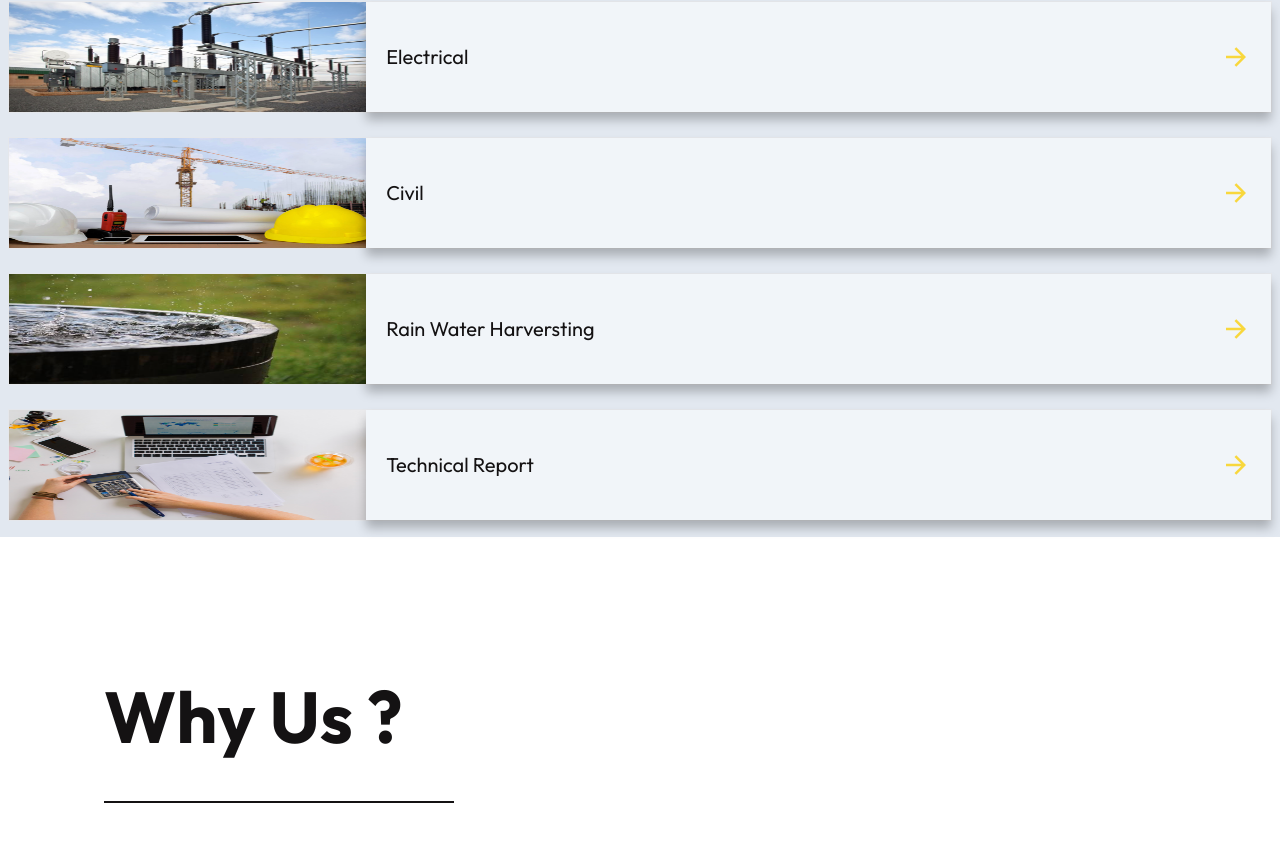
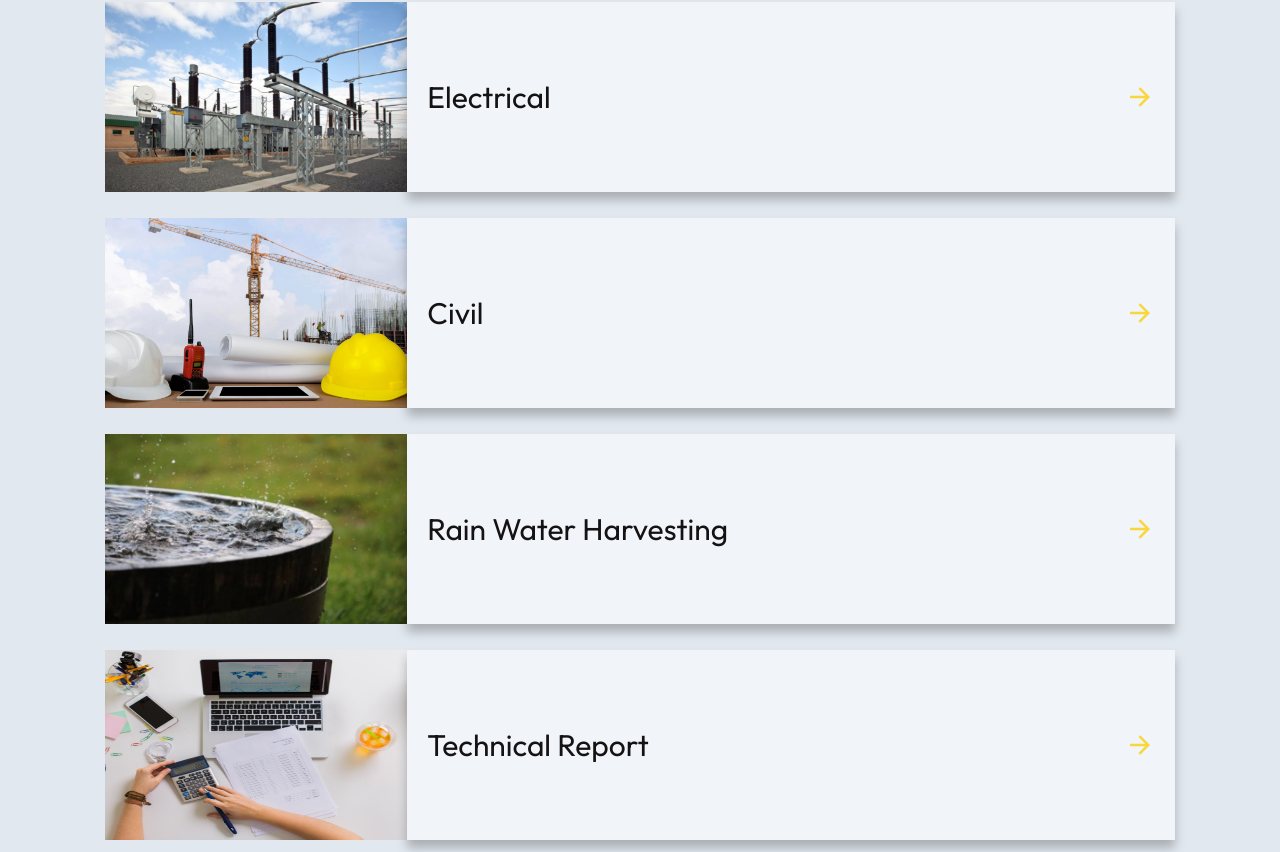
Before and after one commit to Pushkar-Codes/dummy-deploy, a Next.js app: page / in a window 1280 px wide. Shown: the part 3588-4440 px from the top of the page. Built offline with nearby package versions, Linux system fonts and the light colour scheme.

Commit message:
electrical route acc

```diff
--- a/src/app/electrical/page.tsx
+++ b/src/app/electrical/page.tsx
@@ -2,6 +2,7 @@
 import Footer from "@/components/footer";
 import Navbar from "@/components/navbar";
 import ServiceCard from "@/components/service-cards";
+import { motion } from "framer-motion";
 import Image from "next/image";
 import Link from "next/link";
 
@@ -11,20 +12,26 @@ export default function Electrical() {
       <Navbar />
       {/* Page1 here... */}
       <div className="flex-grow relative">
-        <div className="relative w-full h-[500px]">
+        <div className="relative w-full h-[500px] lg:h-[600px]">
           <Image
             src="/bg-images/electrical-service.jpg"
             alt="SNPI Logo"
             layout="fill"
             objectFit="cover"
           />
-          <div className="absolute  px-2 " style={{ top: "290px", left: "0" }}>
-            <p className="text-white text-2xl font-semibold">
+        </div>
+
+        <div
+          className="absolute px-2 flex w-[80%] flex-col"
+          style={{ top: "270px", left: "0" }}
+        >
+          <div className="relative">
+            <p className="absolute text-white text-4xl font-semibold lg:text-7xl lg:top-[-20px] lg:px-24">
               Electrical services we offer at SN Power & Infra
             </p>
           </div>
-          <div className="absolute px-2 " style={{ top: "370px", left: "0" }}>
-            <p className="text-white">
+          <div className="mt-32 lg:mt-40">
+            <p className="text-white lg:text-2xl lg:px-24">
               Our expertise spans residential, commercial, and industrial
               sectors, ensuring top-notch solutions for lighting, wiring, and
               electrical systems.
@@ -34,30 +41,7 @@ export default function Electrical() {
 
         {/* Page 2 here... */}
 
-        {/* Each item starts here */}
-        {/* <div className="flex w-full px-2 my-4">
-            <svg
-              xmlns="http://www.w3.org/2000/svg"
-              viewBox="0 0 24 24"
-              fill="rgba(250,207,14,0.8)"
-              width={24}
-              height={24}
-              className="flex-shrink-0 mr-3"
-            >
-              <path fill="none" d="M0 0h24v24H0z"></path>
-              <path d="M17 2V4H20.0066C20.5552 4 21 4.44495 21 4.9934V21.0066C21 21.5552 20.5551 22 20.0066 22H3.9934C3.44476 22 3 21.5551 3 21.0066V4.9934C3 4.44476 3.44495 4 3.9934 4H7V2H17ZM7 6H5V20H19V6H17V8H7V6ZM9 16V18H7V16H9ZM9 13V15H7V13H9ZM9 10V12H7V10H9ZM15 4H9V6H15V4Z"></path>
-            </svg>
-            <div className="text-[#141213]">
-              <h2 className="font-semibold inline">Field Survey:</h2>{" "}
-              <p className="">
-                Conducting on-site assessments to gather essential data for
-                project planning and execution.
-              </p>
-            </div>
-          </div> */}
-        {/* Repeat similar blocks for each item */}
-
-        <div className="py-10 bg-white px-2 text-[#141213]">
+        <div className="py-10 bg-white px-2 text-[#141213] text-justify lg:text-2xl lg:flex lg:justify-center lg:items-center lg:px-24 lg:py-24">
           <p>
             The electrical services offered at SN Power & Infra are tailored to
             meet diverse needs, from residential to industrial projects. Our
@@ -97,12 +81,18 @@ export default function Electrical() {
           </div>
         </div>
 
+        <div className="w-full h-auto bg-slate-200 space-y-6 py-12">
+          <h2 className="text-[#141213] text-4xl px-2 py-12 lg:text-4xl font-semibold lg:px-24 lg:py-8">
+            Other Services We Offer :
+          </h2>
           {/* Page 3 here... */}
-
-        <div className="px-2 space-y-6 py-10 bg-white  ">
-          {/* Civil card */}
-
-          <div className="w-f h-28 border flex ">
+          <motion.div
+            className="w-full h-28 border flex lg:px-24 lg:h-48"
+            whileHover={{
+              scale: 1.05,
+              boxShadow: "0 12px 15px rgba(0, 0, 0, 0.3)",
+            }}
+          >
             <div className="w-[40%] h-full">
               <Image
                 className="ml-auto h-full lg:w-full lg:ml-0 lg:max-h-screen"
@@ -116,9 +106,9 @@ export default function Electrical() {
               className="bg-slate-100 w-full flex justify-between items-center px-5"
               style={{ boxShadow: "0 8px 10px rgba(0, 0, 0, 0.25)" }}
             >
-              <h2 className="text-xl text-[#141213]">Civil</h2>
+              <h2 className="text-xl text-[#141213] lg:text-3xl">Civil</h2>
               <div>
-                <Link href="/electrical">
+                <Link className="arraow-hover" href="/civil">
                   <svg
                     xmlns="http://www.w3.org/2000/svg"
                     viewBox="0 0 24 24"
@@ -132,10 +122,16 @@ export default function Electrical() {
                 </Link>
               </div>
             </div>
-          </div>
+          </motion.div>
 
           {/* Rain water card */}
-          <div className="w-f h-28 border flex ">
+          <motion.div
+            className="w-full h-28 border flex lg:px-24 lg:h-48"
+            whileHover={{
+              scale: 1.05,
+              boxShadow: "0 12px 15px rgba(0, 0, 0, 0.3)",
+            }}
+          >
             <div className="w-[40%] h-full">
               <Image
                 className="ml-auto h-full lg:w-full lg:ml-0 lg:max-h-screen"
@@ -149,7 +145,10 @@ export default function Electrical() {
               className="bg-slate-100 w-full flex justify-between items-center px-5"
               style={{ boxShadow: "0 8px 10px rgba(0, 0, 0, 0.25)" }}
             >
-              <h2 className="text-xl text-[#141213]">Rain Water Harversting</h2>
+              <h2 className="text-xl text-[#141213] lg:text-3xl">
+                Rain Water Harvesting
+              </h2>
+              <Link className="arraow-hover" href="/civil">
                 <svg
                   xmlns="http://www.w3.org/2000/svg"
                   viewBox="0 0 24 24"
@@ -160,12 +159,18 @@ export default function Electrical() {
                   <path fill="none" d="M0 0h24v24H0z"></path>
                   <path d="M16.1716 10.9999L10.8076 5.63589L12.2218 4.22168L20 11.9999L12.2218 19.778L10.8076 18.3638L16.1716 12.9999H4V10.9999H16.1716Z"></path>
                 </svg>
+              </Link>
             </div>
-          </div>
+          </motion.div>
 
           {/* Technical report card */}
-
-          <div className="w-f h-28 border flex ">
+          <motion.div
+            className="w-full h-28 border flex lg:px-24 lg:h-48"
+            whileHover={{
+              scale: 1.05,
+              boxShadow: "0 12px 15px rgba(0, 0, 0, 0.3)",
+            }}
+          >
             <div className="w-[40%] h-full">
               <Image
                 className="ml-auto h-full lg:w-full lg:ml-0 lg:max-h-screen"
@@ -179,7 +184,10 @@ export default function Electrical() {
               className="bg-slate-100 w-full flex justify-between items-center px-5"
               style={{ boxShadow: "0 8px 10px rgba(0, 0, 0, 0.25)" }}
             >
-              <h2 className="text-xl text-[#141213]">Technical Report</h2>
+              <h2 className="text-xl text-[#141213] lg:text-3xl">
+                Technical Report
+              </h2>
+              <Link className="arraow-hover" href="/civil">
                 <svg
                   xmlns="http://www.w3.org/2000/svg"
                   viewBox="0 0 24 24"
@@ -190,8 +198,9 @@ export default function Electrical() {
                   <path fill="none" d="M0 0h24v24H0z"></path>
                   <path d="M16.1716 10.9999L10.8076 5.63589L12.2218 4.22168L20 11.9999L12.2218 19.778L10.8076 18.3638L16.1716 12.9999H4V10.9999H16.1716Z"></path>
                 </svg>
+              </Link>
             </div>
-          </div>
+          </motion.div>
         </div>
       </div>
 
--- a/src/app/globals.css
+++ b/src/app/globals.css
@@ -19,6 +19,15 @@
 
 /* Hover effect for glowing */
 .button1:hover {
+  box-shadow: 0 0 20px #facf0ecc;
+}
+
+.arraow-hover {
+  transition: box-shadow 0.3s ease-in-out;
+  display: flex;
+}
+
+.arraow-hover:hover {
   box-shadow: 0 0 20px #facf0ecc;
 }
 
--- a/src/components/hero-main.tsx
+++ b/src/components/hero-main.tsx
@@ -153,66 +153,20 @@ export default function Heropage() {
 
       {/* Hero page 4 starts from here... */}
 
-      <div className="bg-slate-200 w-full min-h-screen ">
+      <div className="bg-slate-200 w-full min-h-auto pb-14">
         <h2 className="text-[#141213] text-4xl px-2 py-12 lg:text-7xl font-semibold lg:px-24 lg:py-24">
-          Services we offer :
+          Services We Offer :
         </h2>
-        {/* <div className="lg:flex lg:px-24 lg:py-18">
-          <ServiceCard
-            title="Electrical"
-            descriptions={[
-              "Survey & Mapping of Electrical Distribution Network",
-              "Bid Process Management",
-              "Preparation of AutoCAD Drawings",
-              "Execution Plan Development",
-              "Preparation of Monthly Progress Reports",
-              // "Supply Chain Management",
-              // "Examination of Technical Specifications",
-              // "Project Supervision and Management",
-            ]}
-            linkText="Explore more"
-            linkUrl="https://example.com"
-          />
 
-          <br />
-          <br />
-
-          <ServiceCard
-            title="Civil"
-            descriptions={[
-              "Architectural and Structural Drawings",
-              "Project Execution App",
-              "Infrastructure Mapping",
-              "Execution Plan",
-              "Progress Reporting",
-              // "Supply Chain Management",
-              // "Work Progress Review",
-              // "Project Closure",
-              // "Staff Management",
-              // "Project Supervision",
-            ]}
-            linkText="Explore more"
-            linkUrl="https://example.com"
-          />
-
-          <br />
-          <br />
-
-          <ServiceCard
-            title="Others"
-            descriptions={[
-              "Preparation of Disaster Management Plan",
-              "Rain Water Harvesting Management",
-              "Designing of interior & exterior lighting system",
-              "Digitization of office record",
-            ]}
-            linkText=""
-            linkUrl=""
-          />
-        </div> */}
         <div className="px-2 space-y-6">
           {/* Electrical card */}
-          <div className="w-f h-28 border flex ">
+          <motion.div
+            className="w-full h-28 border flex lg:px-24 lg:h-48"
+            whileHover={{
+              scale: 1.05,
+              boxShadow: "0 12px 15px rgba(0, 0, 0, 0.3)",
+            }}
+          >
             <div className="w-[40%] h-full">
               <Image
                 className="ml-auto h-full lg:w-full lg:ml-0 lg:max-h-screen"
@@ -226,9 +180,9 @@ export default function Heropage() {
               className="bg-slate-100 w-full flex justify-between items-center px-5"
               style={{ boxShadow: "0 8px 10px rgba(0, 0, 0, 0.25)" }}
             >
-              <h2 className="text-xl text-[#141213]">Electrical</h2>
+              <h2 className="text-xl text-[#141213] lg:text-3xl">Electrical</h2>
               <div>
-                <Link href="/electrical">
+                <Link className="arraow-hover" href="/electrical">
                   <svg
                     xmlns="http://www.w3.org/2000/svg"
                     viewBox="0 0 24 24"
@@ -242,11 +196,16 @@ export default function Heropage() {
                 </Link>
               </div>
             </div>
-          </div>
+          </motion.div>
 
           {/* Civil card */}
-
-          <div className="w-f h-28 border flex ">
+          <motion.div
+            className="w-full h-28 border flex lg:px-24 lg:h-48"
+            whileHover={{
+              scale: 1.05,
+              boxShadow: "0 12px 15px rgba(0, 0, 0, 0.3)",
+            }}
+          >
             <div className="w-[40%] h-full">
               <Image
                 className="ml-auto h-full lg:w-full lg:ml-0 lg:max-h-screen"
@@ -260,9 +219,9 @@ export default function Heropage() {
               className="bg-slate-100 w-full flex justify-between items-center px-5"
               style={{ boxShadow: "0 8px 10px rgba(0, 0, 0, 0.25)" }}
             >
-              <h2 className="text-xl text-[#141213]">Civil</h2>
+              <h2 className="text-xl text-[#141213] lg:text-3xl">Civil</h2>
               <div>
-                <Link href="/electrical">
+                <Link className="arraow-hover" href="/civil">
                   <svg
                     xmlns="http://www.w3.org/2000/svg"
                     viewBox="0 0 24 24"
@@ -276,11 +235,16 @@ export default function Heropage() {
                 </Link>
               </div>
             </div>
-          </div>
+          </motion.div>
 
           {/* Rain water card */}
-
-          <div className="w-f h-28 border flex ">
+          <motion.div
+            className="w-full h-28 border flex lg:px-24 lg:h-48"
+            whileHover={{
+              scale: 1.05,
+              boxShadow: "0 12px 15px rgba(0, 0, 0, 0.3)",
+            }}
+          >
             <div className="w-[40%] h-full">
               <Image
                 className="ml-auto h-full lg:w-full lg:ml-0 lg:max-h-screen"
@@ -294,7 +258,10 @@ export default function Heropage() {
               className="bg-slate-100 w-full flex justify-between items-center px-5"
               style={{ boxShadow: "0 8px 10px rgba(0, 0, 0, 0.25)" }}
             >
-              <h2 className="text-xl text-[#141213]">Rain Water Harversting</h2>
+              <h2 className="text-xl text-[#141213] lg:text-3xl">
+                Rain Water Harvesting
+              </h2>
+              <Link className="arraow-hover" href="/civil">
                 <svg
                   xmlns="http://www.w3.org/2000/svg"
                   viewBox="0 0 24 24"
@@ -305,12 +272,18 @@ export default function Heropage() {
                   <path fill="none" d="M0 0h24v24H0z"></path>
                   <path d="M16.1716 10.9999L10.8076 5.63589L12.2218 4.22168L20 11.9999L12.2218 19.778L10.8076 18.3638L16.1716 12.9999H4V10.9999H16.1716Z"></path>
                 </svg>
+              </Link>
             </div>
-          </div>
+          </motion.div>
 
           {/* Technical report card */}
-
-          <div className="w-f h-28 border flex ">
+          <motion.div
+            className="w-full h-28 border flex lg:px-24 lg:h-48"
+            whileHover={{
+              scale: 1.05,
+              boxShadow: "0 12px 15px rgba(0, 0, 0, 0.3)",
+            }}
+          >
             <div className="w-[40%] h-full">
               <Image
                 className="ml-auto h-full lg:w-full lg:ml-0 lg:max-h-screen"
@@ -324,7 +297,10 @@ export default function Heropage() {
               className="bg-slate-100 w-full flex justify-between items-center px-5"
               style={{ boxShadow: "0 8px 10px rgba(0, 0, 0, 0.25)" }}
             >
-              <h2 className="text-xl text-[#141213]">Technical Report</h2>
+              <h2 className="text-xl text-[#141213] lg:text-3xl">
+                Technical Report
+              </h2>
+              <Link className="arraow-hover" href="/civil">
                 <svg
                   xmlns="http://www.w3.org/2000/svg"
                   viewBox="0 0 24 24"
@@ -335,8 +311,9 @@ export default function Heropage() {
                   <path fill="none" d="M0 0h24v24H0z"></path>
                   <path d="M16.1716 10.9999L10.8076 5.63589L12.2218 4.22168L20 11.9999L12.2218 19.778L10.8076 18.3638L16.1716 12.9999H4V10.9999H16.1716Z"></path>
                 </svg>
+              </Link>
             </div>
-          </div>
+          </motion.div>
         </div>
       </div>
 
```
Lines whose indentation alone changed are shown as unchanged.
